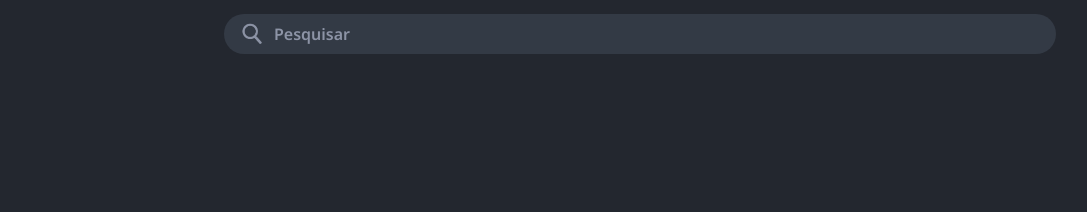
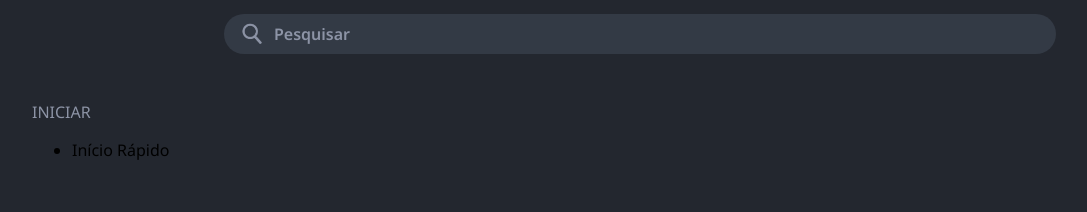
Before and after one commit to danielalvesmoura/teste, a plain HTML site: page index.html in a window 1280 px wide. Shown: the whole page, without its empty margins (0-1087 px from the left). Drawn offline with Linux system fonts and the light colour scheme.

Commit message:
feat-iniciando-navbar

```diff
--- a/css/index.css
+++ b/css/index.css
@@ -6,6 +6,10 @@
     font-family: "Noto Sans", sans-serif;
 }
 
+li {
+
+}
+
 body {
     margin: 0;
     background-color: var(--azul-escuro);
--- /dev/null
+++ b/css/nav.css
@@ -0,0 +1,7 @@
+nav {
+    padding: 2rem;
+}
+
+span {
+    color: var(--azul-claro);
+}
--- a/index.html
+++ b/index.html
@@ -8,6 +8,7 @@
     <link rel="stylesheet" href="css/index.css">
     <link rel="stylesheet" href="css/search.css">
     <link rel="stylesheet" href="css/header.css">
+    <link rel="stylesheet" href="css/nav.css">
 
     <link rel="stylesheet" href="https://cdnjs.cloudflare.com/ajax/libs/font-awesome/6.5.0/css/all.min.css">
 
@@ -18,12 +19,19 @@
 </head>
 <body>
     <header>
-
         <div id="container-input">
             <img src="assets/lupa.png" alt="">
             <input type="text" placeholder="Pesquisar"/>
         </div>
+    </header>
 
-    </header>
+    <main>
+        <nav>
+            <span>INICIAR</span>
+            <ul>
+                <li>Início Rápido</li>
+            </ul>
+        </nav>
+    </main>
 </body>
 </html>
```
